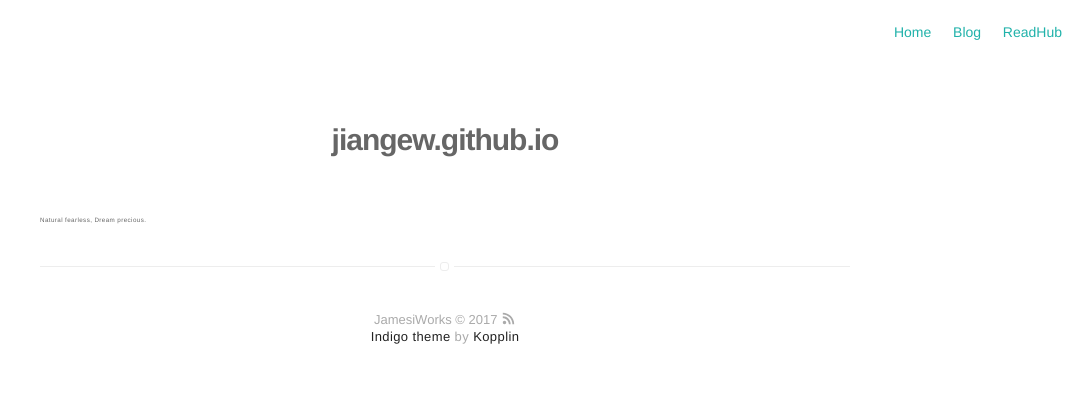
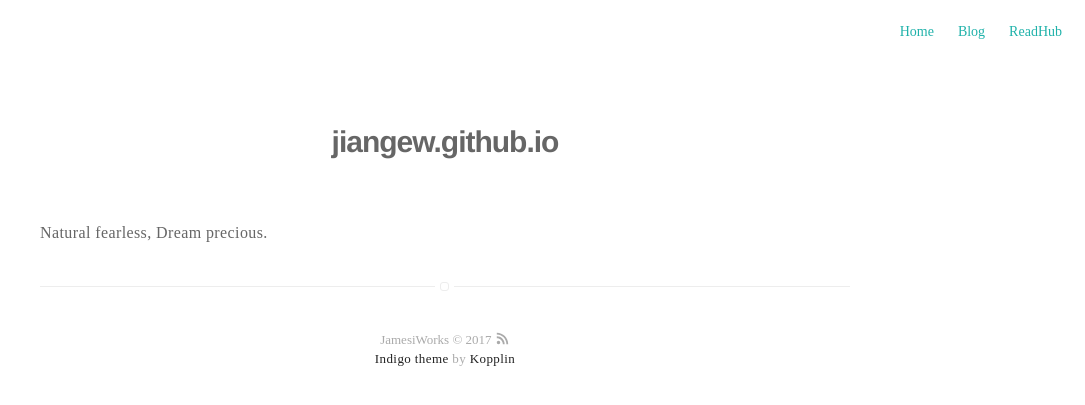
Before and after one commit to Jiangew/jiangew.github.io, a Jekyll site: the page built from README.md, in a window 1280 px wide. Shown: the top 405 px of the page, without its empty margins (195-1280 px from the left). Built offline with Jekyll 4.4.1, drawn with Linux system fonts in a browser that asks for light colours; our own code applies the rules of GitHub Pages for plain Markdown files.

Commit message:
fixed body font size

```diff
--- a/_sass/base/general.sass
+++ b/_sass/base/general.sass
@@ -4,6 +4,7 @@ body, html
 body
 	line-height: 1
 	font-family: Ubuntu,"Helvetica Neue",Helvetica,Arial,sans-serif
+	font: 16px normal
 	color: $alpha
 
 h1, h2, h3, h4
```
